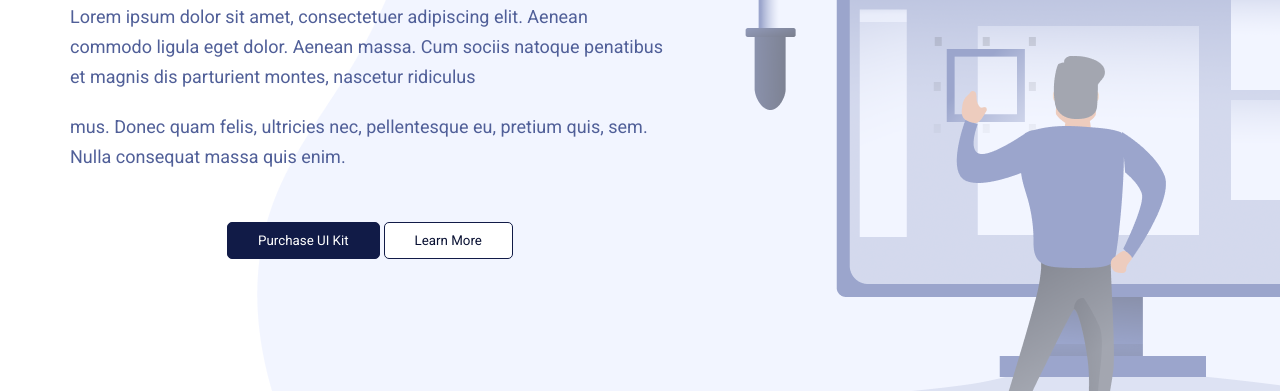
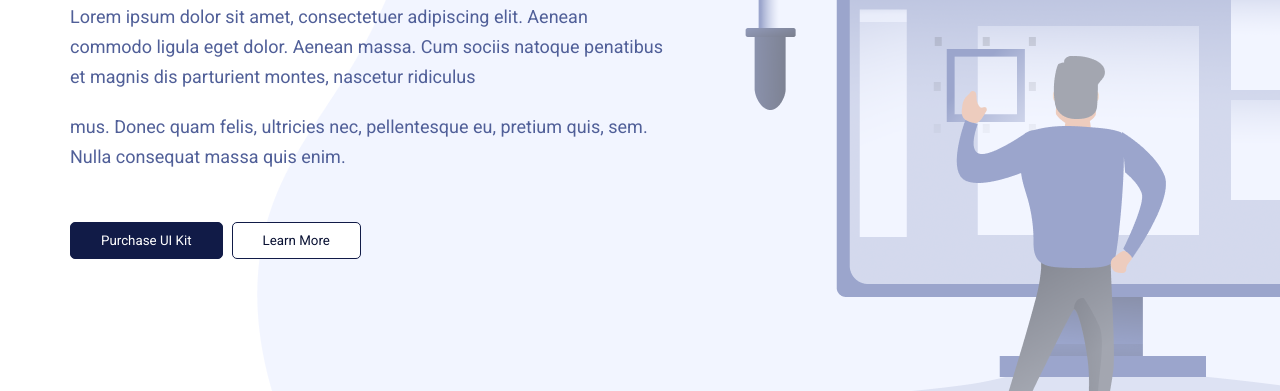
Before and after one commit to Argha20-klz/static-page, a plain HTML site: page index.html in a window 1280 px wide. Shown: the part 409-800 px from the top of the page. Drawn offline with Linux system fonts and the light colour scheme.

Commit message:
change style in banner buttons

```diff
--- a/assets/css/style.css
+++ b/assets/css/style.css
@@ -135,6 +135,8 @@ main {
 }
 .buttons {
   margin-top: 50px;
+  display: flex;
+  gap: 9px;
 }
 .banner {
   padding-block: 172px;
```
